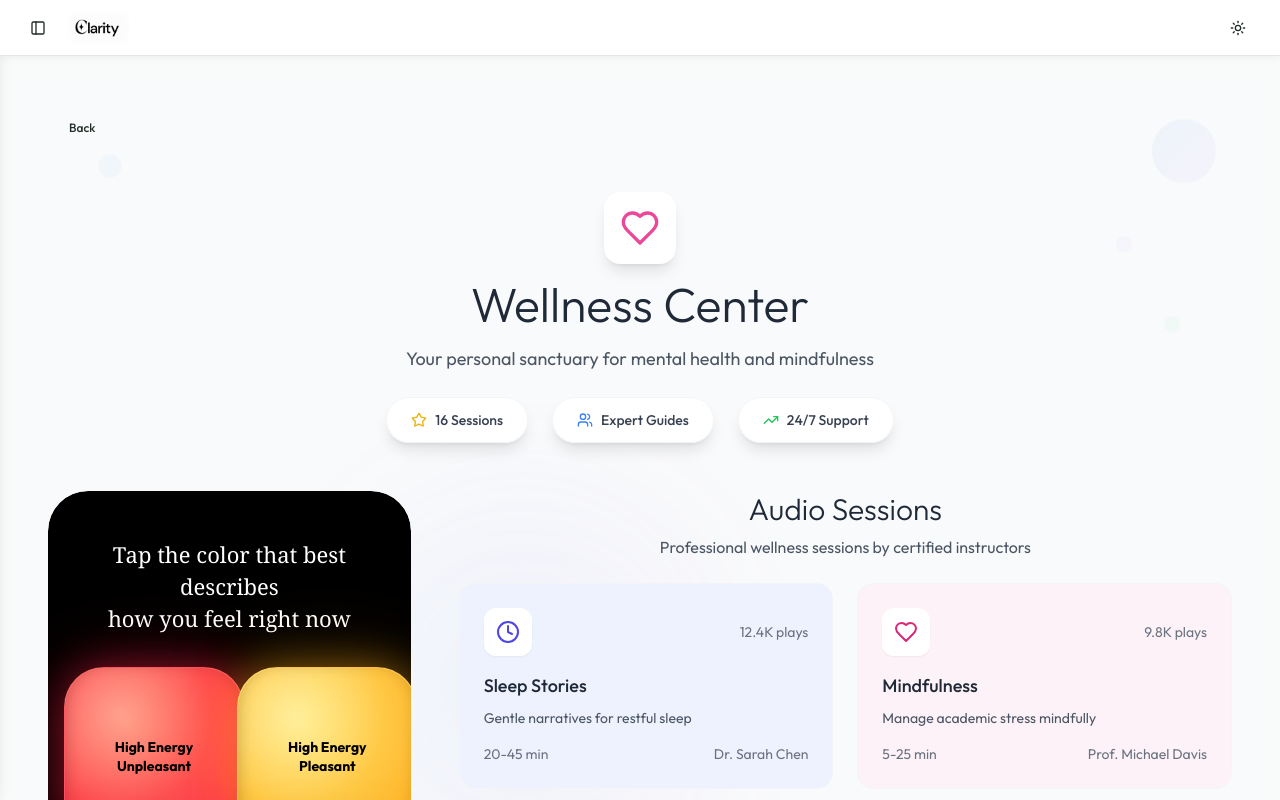
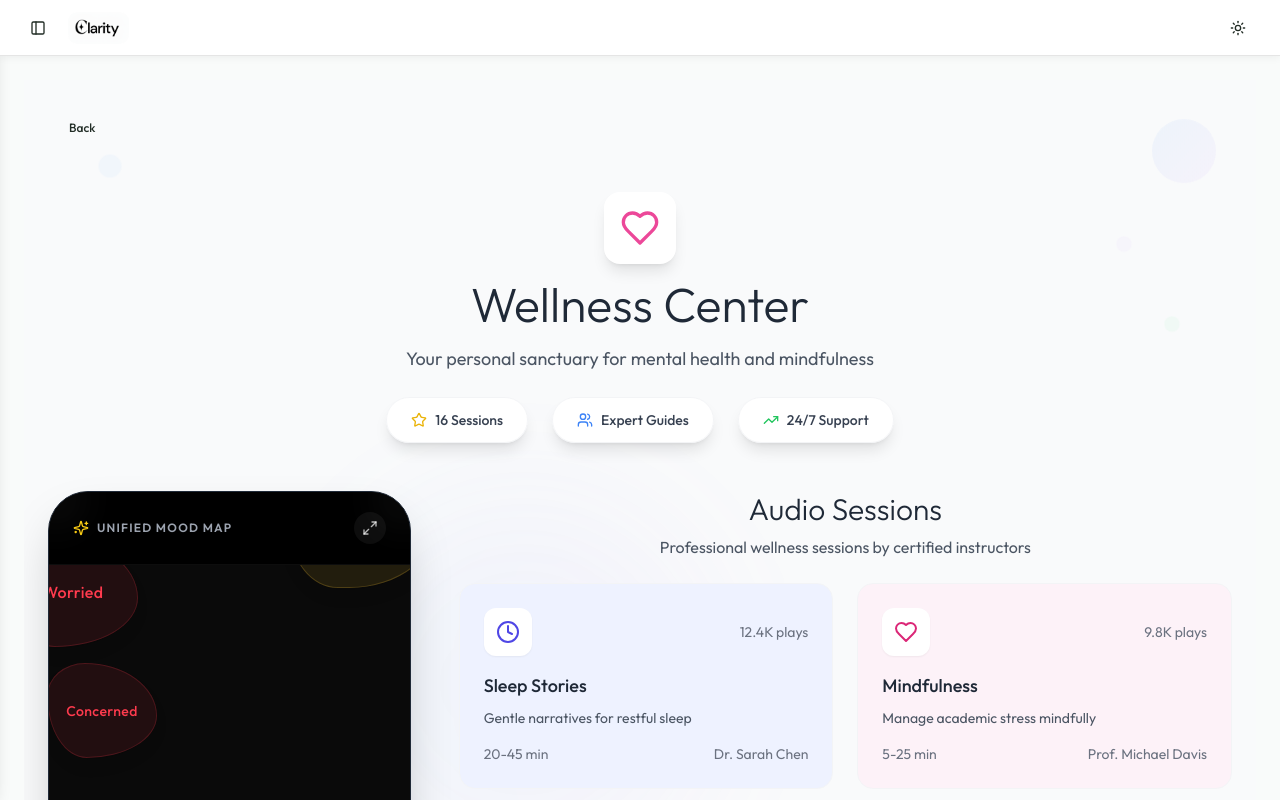
Before and after one commit to THE-DEDUCTER/Clarity, a Next.js app: page /wellness in a window 1280 px wide. Built offline with nearby package versions, Linux system fonts and the light colour scheme.

Commit message:
feat: Restore quadrant menu and implement auto-zooming unified map

```diff
--- a/src/app/check-in/page.tsx
+++ b/src/app/check-in/page.tsx
@@ -28,10 +28,6 @@ export default function CheckInPage() {
   const handleBackToQuadrants = () => {
     setStep('quadrant');
     setSelectedWordId(null);
-  };
-
-  const handleBackToHome = () => {
-    router.push('/dashboard');
   };
 
   const handleConfirm = async () => {
@@ -105,7 +101,7 @@ export default function CheckInPage() {
             animate={{ opacity: 1, scale: 1 }}
             exit={{ opacity: 0, scale: 0.94 }}
             transition={{ duration: 0.4, ease: "easeOut" }}
-            className="w-full h-full"
+            className="w-full h-full absolute inset-0"
           >
             <MoodGrid
               initialQuadrant={activeQuadrant}
--- a/src/components/mood-tracker.tsx
+++ b/src/components/mood-tracker.tsx
@@ -9,7 +9,6 @@ import { motion, AnimatePresence } from "framer-motion";
 import { Quadrant, MOOD_DATA } from "@/lib/mood-data";
 import { MoodGrid } from "./mood/MoodGrid";
 import { MoodConfirmSheet } from "./mood/MoodConfirmSheet";
-import { MoodQuadrantPicker } from "./mood/MoodQuadrantPicker";
 
 interface MoodTrackerProps {
   variant?: 'full' | 'compact' | 'inline';
@@ -17,18 +16,9 @@ interface MoodTrackerProps {
   onMoodLogged?: (mood: any) => void;
 }
 
-export function MoodTracker({ variant = 'full', defaultQuadrant = null, onMoodLogged }: MoodTrackerProps) {
-  const resolveQuadrant = (q: string | null): Quadrant | null => {
-    if (!q) return null;
-    if (q === "yellow" || q === "high-pleasant") return "high-pleasant";
-    if (q === "red" || q === "high-unpleasant") return "high-unpleasant";
-    if (q === "blue" || q === "low-unpleasant") return "low-unpleasant";
-    if (q === "green" || q === "low-pleasant") return "low-pleasant";
-    return null;
-  };
-
-  const [activeQuadrant, setActiveQuadrant] = useState<Quadrant | null>(resolveQuadrant(defaultQuadrant));
+export function MoodTracker({ variant = 'full', onMoodLogged }: MoodTrackerProps) {
   const [selectedWordId, setSelectedWordId] = useState<string | null>(null);
+  const [isFullscreen, setIsFullscreen] = useState(false);
 
   const selectedWord = selectedWordId ? MOOD_DATA.find(w => w.id === selectedWordId) || null : null;
 
@@ -52,8 +42,8 @@ export function MoodTracker({ variant = 'full', defaultQuadrant = null, onMoodLo
         title: "Mood logged successfully!",
         description: selectedWord ? `Saved "${selectedWord.label}" to your check-in history.` : "Your emotion has been saved.",
       });
-      setActiveQuadrant(null);
       setSelectedWordId(null);
+      setIsFullscreen(false);
       if (onMoodLogged) onMoodLogged({ value: selectedWord?.intensity, name: selectedWord?.label });
     },
     onError: () => {
@@ -61,8 +51,8 @@ export function MoodTracker({ variant = 'full', defaultQuadrant = null, onMoodLo
         title: "Saved locally",
         description: "Mood check-in recorded.",
       });
-      setActiveQuadrant(null);
       setSelectedWordId(null);
+      setIsFullscreen(false);
     },
   });
 
@@ -83,48 +73,56 @@ export function MoodTracker({ variant = 'full', defaultQuadrant = null, onMoodLo
   };
 
   return (
-    <div className="w-full relative min-h-[420px] rounded-[32px] sm:rounded-[40px] overflow-hidden">
-      <AnimatePresence mode="wait">
-        {!activeQuadrant && (
+    <div className="w-full relative flex flex-col bg-black rounded-[32px] sm:rounded-[40px] shadow-2xl overflow-hidden border border-gray-800">
+
+      {/* Header Area */}
+      <div className="flex items-center justify-between w-full px-6 py-5 z-20 bg-black/60 backdrop-blur-xl border-b border-white/5">
+        <span className="text-xs uppercase tracking-widest text-gray-400 font-semibold flex items-center gap-2">
+          <Sparkles className="w-4 h-4 text-yellow-400" />
+          Unified Mood Map
+        </span>
+        <button
+          onClick={() => setIsFullscreen(true)}
+          className="flex items-center justify-center w-8 h-8 rounded-full bg-white/5 hover:bg-white/10 transition-colors"
+          title="Expand Map"
+        >
+          <Maximize2 className="w-4 h-4 text-white/70" />
+        </button>
+      </div>
+
+      {/* Inline Map View */}
+      <div className="relative w-full h-[500px] bg-black">
+        <MoodGrid
+          selectedId={selectedWordId}
+          onSelect={setSelectedWordId}
+        />
+      </div>
+
+      {/* Fullscreen Overlay */}
+      <AnimatePresence>
+        {isFullscreen && (
           <motion.div
-            key="quadrant-picker"
-            initial={{ opacity: 0, scale: 0.95 }}
-            animate={{ opacity: 1, scale: 1 }}
-            exit={{ opacity: 0, scale: 0.95 }}
-            transition={{ duration: 0.3 }}
-            className="w-full h-[500px] relative rounded-[32px] sm:rounded-[40px] overflow-hidden"
-          >
-             <MoodQuadrantPicker onSelect={setActiveQuadrant} />
-          </motion.div>
-        )}
-
-        {activeQuadrant && (
-          <motion.div
-            key="mood-grid-field"
-            initial={{ opacity: 0, scale: 0.92 }}
-            animate={{ opacity: 1, scale: 1 }}
-            exit={{ opacity: 0, scale: 0.92 }}
-            transition={{ duration: 0.4, ease: "easeOut" }}
-            className="fixed inset-0 z-[9999] w-full h-full overflow-hidden bg-black"
+            key="fullscreen-map"
+            initial={{ opacity: 0, y: 50, scale: 0.95 }}
+            animate={{ opacity: 1, y: 0, scale: 1 }}
+            exit={{ opacity: 0, y: 20, scale: 0.95 }}
+            transition={{ type: "spring", stiffness: 300, damping: 25 }}
+            className="fixed inset-0 z-[9999] w-full h-full bg-black overflow-hidden flex flex-col"
           >
             <MoodGrid
-              initialQuadrant={activeQuadrant}
               selectedId={selectedWordId}
               onSelect={setSelectedWordId}
-              onBack={() => {
-                setActiveQuadrant(null);
-                setSelectedWordId(null);
-              }}
-            />
-
-            <MoodConfirmSheet
-              word={selectedWord}
-              onConfirm={handleConfirmMood}
-              isLoading={addMoodMutation.isPending}
+              onBack={() => setIsFullscreen(false)}
             />
           </motion.div>
         )}
       </AnimatePresence>
+
+      <MoodConfirmSheet
+        word={selectedWord}
+        onConfirm={handleConfirmMood}
+        isLoading={addMoodMutation.isPending}
+      />
     </div>
   );
 }
--- a/src/components/mood/MoodGrid.tsx
+++ b/src/components/mood/MoodGrid.tsx
@@ -4,198 +4,147 @@ import React, { useState, useMemo } from "react";
 import { X, Search } from "lucide-react";
 import { Quadrant, MOOD_DATA } from "@/lib/mood-data";
 import { MoodBlob } from "./MoodBlob";
-import { motion, AnimatePresence } from "framer-motion";
+import { motion } from "framer-motion";
 import { cn } from "@/lib/utils";
 
 interface MoodGridProps {
-  initialQuadrant: Quadrant;
+  initialQuadrant?: Quadrant | null;
   selectedId: string | null;
   onSelect: (id: string) => void;
-  onBack: () => void;
+  onBack?: () => void;
 }
 
-const QUADRANT_THEMES: Record<Quadrant, { title: string; subtitle: string; bg: string }> = {
-  "high-pleasant": { title: "High Energy, Pleasant", subtitle: "Joyful, Excited, Energized", bg: "bg-[#FFC837]/10" },
-  "high-unpleasant": { title: "High Energy, Unpleasant", subtitle: "Angry, Anxious, Frustrated", bg: "bg-[#FF3B4E]/10" },
-  "low-unpleasant": { title: "Low Energy, Unpleasant", subtitle: "Sad, Exhausted, Hopeless", bg: "bg-[#3B82F6]/10" },
-  "low-pleasant": { title: "Low Energy, Pleasant", subtitle: "Calm, Relaxed, Serene", bg: "bg-[#10B981]/10" },
-};
+// Group moods by quadrant
+const QUADRANTS: { key: Quadrant; name: string }[] = [
+  { key: "high-unpleasant", name: "High Energy, Unpleasant" }, // Top Left
+  { key: "high-pleasant", name: "High Energy, Pleasant" }, // Top Right
+  { key: "low-unpleasant", name: "Low Energy, Unpleasant" }, // Bottom Left
+  { key: "low-pleasant", name: "Low Energy, Pleasant" }, // Bottom Right
+];
 
-const containerVariants = {
-  hidden: { opacity: 0 },
-  visible: {
-    opacity: 1,
-    transition: {
-      staggerChildren: 0.05,
-      delayChildren: 0.1
-    }
-  }
-};
+export function MoodGrid({ initialQuadrant = null, selectedId, onSelect, onBack }: MoodGridProps) {
+  const [searchQuery, setSearchQuery] = useState("");
 
-const sectionVariants = {
-  hidden: { opacity: 0, y: 20 },
-  visible: {
-    opacity: 1,
-    y: 0,
-    transition: { type: "spring", stiffness: 200, damping: 25 }
-  }
-};
-
-export function MoodGrid({ initialQuadrant, selectedId, onSelect, onBack }: MoodGridProps) {
-  const [searchQuery, setSearchQuery] = useState("");
-  const theme = QUADRANT_THEMES[initialQuadrant];
-
-  const relevantMoods = useMemo(() => {
-    let moods = MOOD_DATA.filter(w => w.quadrant === initialQuadrant);
+  const filteredMoods = useMemo(() => {
+    let moods = MOOD_DATA;
     if (searchQuery.trim() !== "") {
       const q = searchQuery.toLowerCase();
       moods = moods.filter(w => w.label.toLowerCase().includes(q));
     }
-    return moods.sort((a, b) => a.label.localeCompare(b.label));
-  }, [initialQuadrant, searchQuery]);
+    return moods;
+  }, [searchQuery]);
 
-  const extremeMoods = relevantMoods.filter(w => w.intensity >= 4);
-  const moderateMoods = relevantMoods.filter(w => w.intensity === 3);
-  const mildMoods = relevantMoods.filter(w => w.intensity <= 2);
-
-  // Helper to generate a stable staggered Y offset to break the "grid" look
-  const getPebbleOffset = (index: number) => {
-    if (index % 3 === 0) return 15;
-    if (index % 3 === 1) return -10;
-    return 5;
+  const getMoodsForQuadrant = (quadrant: Quadrant) => {
+    return filteredMoods
+      .filter(w => w.quadrant === quadrant)
+      .sort((a, b) => b.intensity - a.intensity); // Sort by intensity so extreme is near the center
   };
 
+  const getPebbleOffset = (index: number) => {
+    if (index % 3 === 0) return 10;
+    if (index % 3 === 1) return -8;
+    return 4;
+  };
+
+  // Calculate the required translation to center the selected quadrant
+  const getCameraOffset = (quadrant: Quadrant | null) => {
+    switch(quadrant) {
+      case "high-unpleasant": return { x: 450, y: 450 }; // Top Left
+      case "high-pleasant": return { x: -450, y: 450 }; // Top Right
+      case "low-unpleasant": return { x: 450, y: -450 }; // Bottom Left
+      case "low-pleasant": return { x: -450, y: -450 }; // Bottom Right
+      default: return { x: 0, y: 0 };
+    }
+  };
+
+  const initialOffset = getCameraOffset(initialQuadrant);
+
   return (
-    <div className={cn("relative w-full h-full flex flex-col overflow-hidden bg-black")}>
-
-      {/* Soft Ambient Zen Background */}
-      <motion.div
-        className={cn("absolute inset-0 opacity-40 mix-blend-screen pointer-events-none", theme.bg)}
-        initial={{ opacity: 0 }}
-        animate={{ opacity: [0.3, 0.5, 0.3] }}
-        transition={{ duration: 10, repeat: Infinity, ease: "easeInOut" }}
-        style={{ filter: "blur(120px)" }}
-      />
+    <div className="relative w-full h-full flex items-center justify-center overflow-hidden bg-[#0A0A0A]">
 
       {/* Pinned Header */}
+      {onBack && (
         <motion.div
           initial={{ opacity: 0, y: -20 }}
           animate={{ opacity: 1, y: 0 }}
-        transition={{ type: "spring", stiffness: 300, damping: 30 }}
-        className="shrink-0 z-50 px-5 pt-4 pb-4 border-b border-white/5 bg-black/40 backdrop-blur-2xl"
+          className="absolute top-0 left-0 right-0 z-50 px-5 pt-4 pb-4 bg-gradient-to-b from-black/80 to-transparent pointer-events-none flex justify-end"
           style={{ paddingTop: "calc(env(safe-area-inset-top) + 16px)" }}
         >
-        <div className="flex flex-col gap-4 max-w-4xl mx-auto">
-          {/* Top Bar */}
-          <div className="flex items-center justify-between">
-            <div>
-              <h2 className="text-xl font-semibold text-white tracking-tight">{theme.title}</h2>
-              <p className="text-sm text-white/50">{theme.subtitle}</p>
-            </div>
-
           <button
             onClick={onBack}
-              className="shrink-0 w-10 h-10 rounded-full bg-white/5 border border-white/10 flex items-center justify-center hover:bg-white/10 active:scale-95 transition-all shadow-xl ml-4"
+            className="shrink-0 w-10 h-10 rounded-full bg-white/10 backdrop-blur-md border border-white/20 flex items-center justify-center hover:bg-white/20 active:scale-95 transition-all shadow-xl pointer-events-auto"
             aria-label="Close"
           >
-              <X className="w-5 h-5 text-white/80" />
+            <X className="w-5 h-5 text-white/90" />
           </button>
-          </div>
+        </motion.div>
+      )}
 
-          {/* Search Bar */}
-          <div className="relative">
-            <Search className="w-4 h-4 text-white/40 absolute left-3.5 top-1/2 -translate-y-1/2" />
+      {/* Floating Search Bar */}
+      <div className="absolute bottom-6 left-1/2 -translate-x-1/2 z-50 w-full max-w-sm px-4 pointer-events-none">
+        <div className="relative pointer-events-auto shadow-2xl shadow-black/50 rounded-2xl">
+          <Search className="w-4 h-4 text-white/50 absolute left-4 top-1/2 -translate-y-1/2" />
           <input
             type="text"
-              placeholder="Search for a specific feeling..."
+            placeholder="Search moods..."
             value={searchQuery}
             onChange={(e) => setSearchQuery(e.target.value)}
-              className="w-full h-11 bg-white/5 border border-white/10 rounded-2xl pl-10 pr-4 text-sm text-white placeholder:text-white/40 focus:outline-none focus:border-white/30 focus:bg-white/10 transition-colors"
+            className="w-full h-12 bg-white/10 backdrop-blur-xl border border-white/20 rounded-2xl pl-11 pr-4 text-sm text-white placeholder:text-white/50 focus:outline-none focus:border-white/40 focus:bg-white/20 transition-all"
           />
         </div>
       </div>
-      </motion.div>
 
-      {/* Zen Pebble Layout */}
+      {/* The Unified Map Engine (Framer Motion Drag) */}
       <motion.div
-        className="flex-1 overflow-y-auto overscroll-contain no-scrollbar px-2 sm:px-5 py-10 pb-40 z-10"
-        variants={containerVariants}
-        initial="hidden"
-        animate="visible"
+        className="absolute z-10 w-[1800px] h-[1800px] cursor-grab active:cursor-grabbing"
+        drag
+        dragConstraints={{ left: -900, right: 900, top: -900, bottom: 900 }}
+        dragElastic={0.1}
+        initial={{ x: initialOffset.x, y: initialOffset.y, scale: 0.9 }}
+        animate={{ x: initialOffset.x, y: initialOffset.y, scale: 1 }}
+        transition={{ type: "spring", stiffness: 150, damping: 20 }}
       >
-        <div className="max-w-3xl mx-auto flex flex-col items-center gap-16">
+        {/* The Unified 2x2 Map */}
+        <div className="grid grid-cols-2 w-full h-full">
 
-          <AnimatePresence>
-            {relevantMoods.length === 0 && (
-              <motion.div variants={sectionVariants} className="text-center py-20 text-white/40 w-full">
-                No moods found matching "{searchQuery}"
-              </motion.div>
+          {QUADRANTS.map((quadrant, qIndex) => {
+            const quadMoods = getMoodsForQuadrant(quadrant.key);
+
+            // Alignment based on quadrant position to make them pack towards the center
+            const isLeft = qIndex === 0 || qIndex === 2;
+            const isTop = qIndex === 0 || qIndex === 1;
+
+            return (
+              <div
+                key={quadrant.key}
+                className={cn(
+                  "flex flex-wrap content-center p-8 w-[900px] h-[900px]",
+                  isLeft ? "justify-end" : "justify-start",
                 )}
-          </AnimatePresence>
-
-          {/* Extreme Section */}
-          {extremeMoods.length > 0 && (
-            <motion.section variants={sectionVariants} className="w-full">
-              <h3 className="text-[10px] font-semibold uppercase tracking-[0.2em] text-white/30 mb-8 text-center">Extreme</h3>
-              {/* Scattered pebble layout */}
-              <div className="flex flex-wrap justify-center gap-x-4 gap-y-8 px-4">
-                <AnimatePresence>
-                  {extremeMoods.map((word, i) => (
-                    <motion.div
+              >
+                <div className="flex flex-wrap gap-2 justify-center max-w-[800px]">
+                  {quadMoods.map((word, i) => (
+                    <div
                       key={word.id}
-                      layout
-                      layoutId={`blob-${word.id}`}
-                      style={{ y: getPebbleOffset(i) }}
+                      style={{
+                        transform: `translateY(${getPebbleOffset(i)}px)`,
+                        // Make them flow towards the center visually
+                        alignSelf: "center"
+                      }}
                     >
-                      <MoodBlob word={word} isSelected={selectedId === word.id} onSelect={onSelect} delay={i * 0.05} />
-                    </motion.div>
+                      <MoodBlob
+                        word={word}
+                        isSelected={selectedId === word.id}
+                        onSelect={onSelect}
+                        searchQuery={searchQuery}
+                        delay={Math.random() * 0.3} // random entrance staggering
+                      />
+                    </div>
                   ))}
-                </AnimatePresence>
                 </div>
-            </motion.section>
-          )}
-
-          {/* Moderate Section */}
-          {moderateMoods.length > 0 && (
-            <motion.section variants={sectionVariants} className="w-full">
-              <h3 className="text-[10px] font-semibold uppercase tracking-[0.2em] text-white/30 mb-8 text-center">Moderate</h3>
-              <div className="flex flex-wrap justify-center gap-x-3 gap-y-6 px-4">
-                <AnimatePresence>
-                  {moderateMoods.map((word, i) => (
-                    <motion.div
-                      key={word.id}
-                      layout
-                      layoutId={`blob-${word.id}`}
-                      style={{ y: getPebbleOffset(i) * -1 }} // Invert offset for variety
-                    >
-                      <MoodBlob word={word} isSelected={selectedId === word.id} onSelect={onSelect} delay={(extremeMoods.length + i) * 0.05} />
-                    </motion.div>
-                  ))}
-                </AnimatePresence>
               </div>
-            </motion.section>
-          )}
-
-          {/* Mild Section */}
-          {mildMoods.length > 0 && (
-            <motion.section variants={sectionVariants} className="w-full">
-              <h3 className="text-[10px] font-semibold uppercase tracking-[0.2em] text-white/30 mb-8 text-center">Mild</h3>
-              <div className="flex flex-wrap justify-center gap-x-2 gap-y-5 px-4">
-                <AnimatePresence>
-                  {mildMoods.map((word, i) => (
-                    <motion.div
-                      key={word.id}
-                      layout
-                      layoutId={`blob-${word.id}`}
-                      style={{ y: getPebbleOffset(i) }}
-                    >
-                      <MoodBlob word={word} isSelected={selectedId === word.id} onSelect={onSelect} delay={(extremeMoods.length + moderateMoods.length + i) * 0.05} />
-                    </motion.div>
-                  ))}
-                </AnimatePresence>
-              </div>
-            </motion.section>
-          )}
+            );
+          })}
 
         </div>
       </motion.div>
--- a/src/components/mood/MoodQuadrantPicker.tsx
+++ b/src/components/mood/MoodQuadrantPicker.tsx
@@ -1,117 +1,97 @@
 "use client";
 
 import { motion } from "framer-motion";
-import { X, Search } from "lucide-react";
+import { cn } from "@/lib/utils";
 import { Quadrant } from "@/lib/mood-data";
+import { Sparkles } from "lucide-react";
 
 interface MoodQuadrantPickerProps {
   onSelect: (quadrant: Quadrant) => void;
-  onClose?: () => void;
 }
 
-// ── Circle order matches the standard affect circumplex:
-//   Top-left:     Red    = High Energy / Unpleasant
-//   Top-right:    Yellow = High Energy / Pleasant
-//   Bottom-left:  Blue   = Low Energy  / Unpleasant
-//   Bottom-right: Green  = Low Energy  / Pleasant
-const QUADRANTS = [
+const quadrants = [
   {
-    id: "high-unpleasant" as Quadrant,
+    id: "red",
+    quadrantKey: "high-unpleasant" as Quadrant,
     label: "High Energy\nUnpleasant",
-    bg: "radial-gradient(circle at 35% 30%, #FF7A5C 0%, #FF2244 100%)",
-    glow: "rgba(255,34,68,0.50)",
+    color: "bg-[#FF3B30]",
+    textColor: "text-white"
   },
   {
-    id: "high-pleasant" as Quadrant,
+    id: "yellow",
+    quadrantKey: "high-pleasant" as Quadrant,
     label: "High Energy\nPleasant",
-    bg: "radial-gradient(circle at 35% 30%, #FFE870 0%, #FFA818 100%)",
-    glow: "rgba(255,168,24,0.50)",
+    color: "bg-[#FFCC00]",
+    textColor: "text-amber-950"
   },
   {
-    id: "low-unpleasant" as Quadrant,
+    id: "blue",
+    quadrantKey: "low-unpleasant" as Quadrant,
     label: "Low Energy\nUnpleasant",
-    bg: "radial-gradient(circle at 35% 30%, #80CAFF 0%, #3372F0 100%)",
-    glow: "rgba(51,114,240,0.50)",
+    color: "bg-[#007AFF]",
+    textColor: "text-white"
   },
   {
-    id: "low-pleasant" as Quadrant,
+    id: "green",
+    quadrantKey: "low-pleasant" as Quadrant,
     label: "Low Energy\nPleasant",
-    bg: "radial-gradient(circle at 35% 30%, #50EDAA 0%, #08BE7A 100%)",
-    glow: "rgba(8,190,122,0.50)",
-  },
+    color: "bg-[#34C759]",
+    textColor: "text-white"
+  }
 ];
 
-export function MoodQuadrantPicker({ onSelect, onClose }: MoodQuadrantPickerProps) {
+export function MoodQuadrantPicker({ onSelect }: MoodQuadrantPickerProps) {
   return (
-    <div
-      className="absolute inset-0 w-full h-full bg-black flex flex-col overflow-hidden"
-      style={{ paddingTop: "env(safe-area-inset-top)" }}
-    >
-      {/* Serif two-line title */}
-      <div className="flex-shrink-0 text-center mt-12 mb-8 px-8 select-none z-10">
-        <p
-          className="text-white font-medium leading-[1.45]"
-          style={{
-            fontFamily: "Georgia, 'Times New Roman', Times, serif",
-            fontSize: 22,
-          }}
-        >
-          Tap the color that best describes
-          <br />
-          how you feel right now
-        </p>
+    <div className="flex-1 flex flex-col items-center justify-center w-full px-4">
+
+      <div className="flex items-center justify-center w-full px-4 mb-8">
+        <span className="text-xs uppercase tracking-widest text-gray-400 font-semibold flex items-center gap-1.5">
+          <Sparkles className="w-3.5 h-3.5 text-yellow-400" />
+          Interactive Mood Meter
+        </span>
       </div>
 
-      {/* 2×2 tight circle cluster */}
-      <div className="flex flex-col items-center justify-center flex-1 pb-10 px-4 z-10">
-        <div className="grid grid-cols-2 gap-4">
-          {QUADRANTS.map((q, i) => (
-            <motion.button
-              key={q.id}
-              onClick={() => onSelect(q.id)}
-              whileTap={{ scale: 0.95 }}
-              initial={{ opacity: 0, scale: 0.8 }}
-              animate={{ opacity: 1, scale: 1 }}
-              transition={{
-                type: "spring",
-                stiffness: 260,
-                damping: 20,
-                delay: i * 0.08,
-              }}
-              className="relative flex items-center justify-center rounded-[40px] focus:outline-none w-[160px] h-[160px] sm:w-[180px] sm:h-[180px]"
-              style={{
-                background: q.bg,
-                boxShadow: `0 0 44px ${q.glow}, 0 0 90px ${q.glow.replace("0.50", "0.18")}`,
-                border: "1.5px solid rgba(255,255,255,0.13)",
-              }}
-            >
-              {/* Top-left specular highlight */}
-              <div
-                className="absolute inset-0 rounded-[40px] pointer-events-none"
-                style={{
-                  background:
-                    "radial-gradient(circle at 30% 26%, rgba(255,255,255,0.30) 0%, transparent 52%)",
-                }}
-              />
-              {/* Inner depth rim */}
-              <div
-                className="absolute inset-0 rounded-[40px] pointer-events-none"
-                style={{ boxShadow: "inset 0 -5px 16px rgba(0,0,0,0.22)" }}
-              />
+      <motion.h3
+        initial={{ opacity: 0, y: -10 }}
+        animate={{ opacity: 1, y: 0 }}
+        transition={{ delay: 0.1 }}
+        className="text-xl sm:text-2xl font-semibold mb-12 text-center text-white tracking-tight font-serif"
+      >
+        Tap the color that best describes<br/>how you feel right now
+      </motion.h3>
 
-              <motion.span
-                initial={{ opacity: 0 }}
-                animate={{ opacity: 1 }}
-                transition={{ delay: 0.25 + i * 0.08 }}
-                className="relative z-10 text-black font-bold text-center leading-tight whitespace-pre-line select-none"
-                style={{ fontSize: 14, maxWidth: 112, lineHeight: 1.35 }}
-              >
-                {q.label}
-              </motion.span>
-            </motion.button>
-          ))}
-        </div>
+      {/* Tightly packed 2x2 Grid */}
+      <div className="grid grid-cols-2 gap-1.5 sm:gap-2">
+        {quadrants.map((quad, index) => (
+          <motion.button
+            key={quad.id}
+            onClick={() => onSelect(quad.quadrantKey)}
+            initial={{ opacity: 0, scale: 0.8 }}
+            animate={{
+              opacity: 0.9,
+              scale: 1,
+              y: [0, (index % 2 === 0 ? -3 : 3), 0],
+            }}
+            transition={{
+              opacity: { duration: 0.4, delay: index * 0.1 },
+              scale: { type: "spring", stiffness: 200, damping: 15, delay: index * 0.1 },
+              y: { repeat: Infinity, duration: 4, ease: "easeInOut", delay: index * 0.5 }
+            }}
+            whileHover={{ scale: 1.05, opacity: 1, zIndex: 10 }}
+            whileTap={{ scale: 0.95 }}
+            className={cn(
+              "w-36 h-36 sm:w-44 sm:h-44 rounded-full flex items-center justify-center text-center p-4 cursor-pointer",
+              "shadow-[0_0_40px_rgba(0,0,0,0.3)]",
+              quad.color, quad.textColor
+            )}
+          >
+            <span className="font-bold text-sm sm:text-base whitespace-pre-line leading-tight pointer-events-none">
+              {quad.label}
+            </span>
+          </motion.button>
+        ))}
       </div>
+
     </div>
   );
 }
```
Lines whose indentation alone changed are shown as unchanged.
